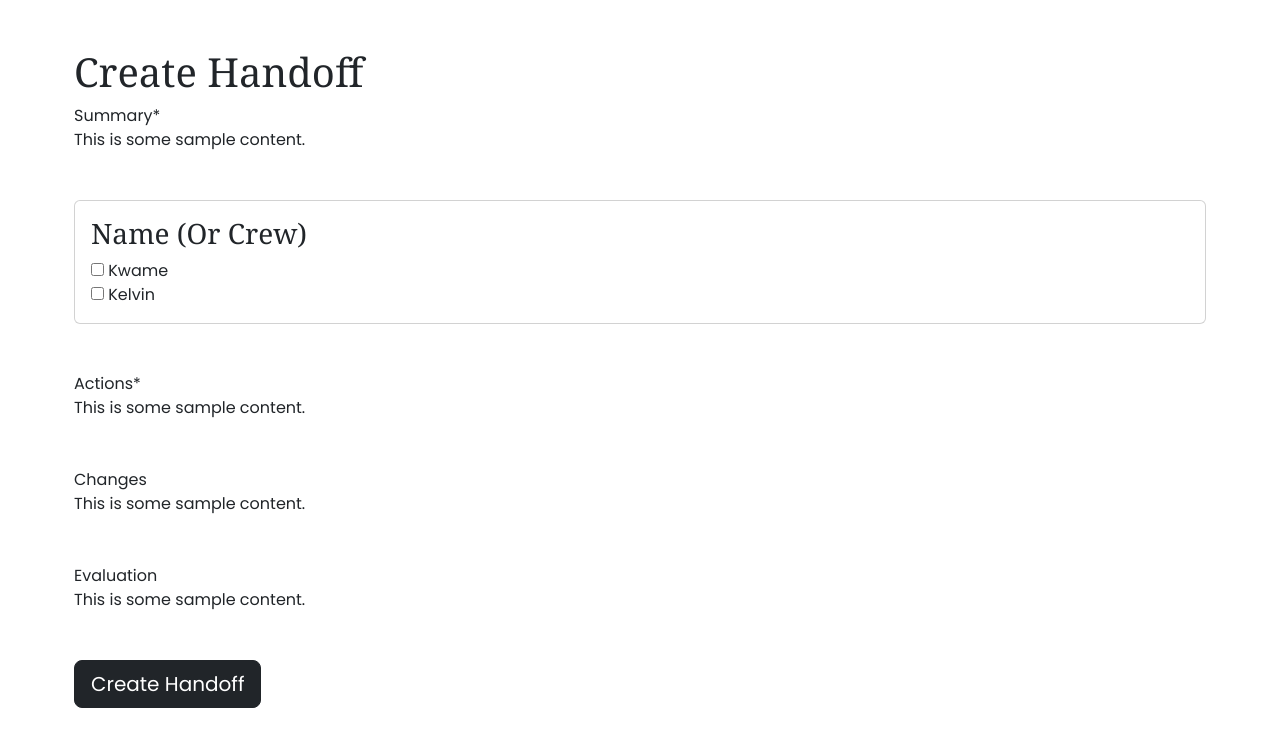
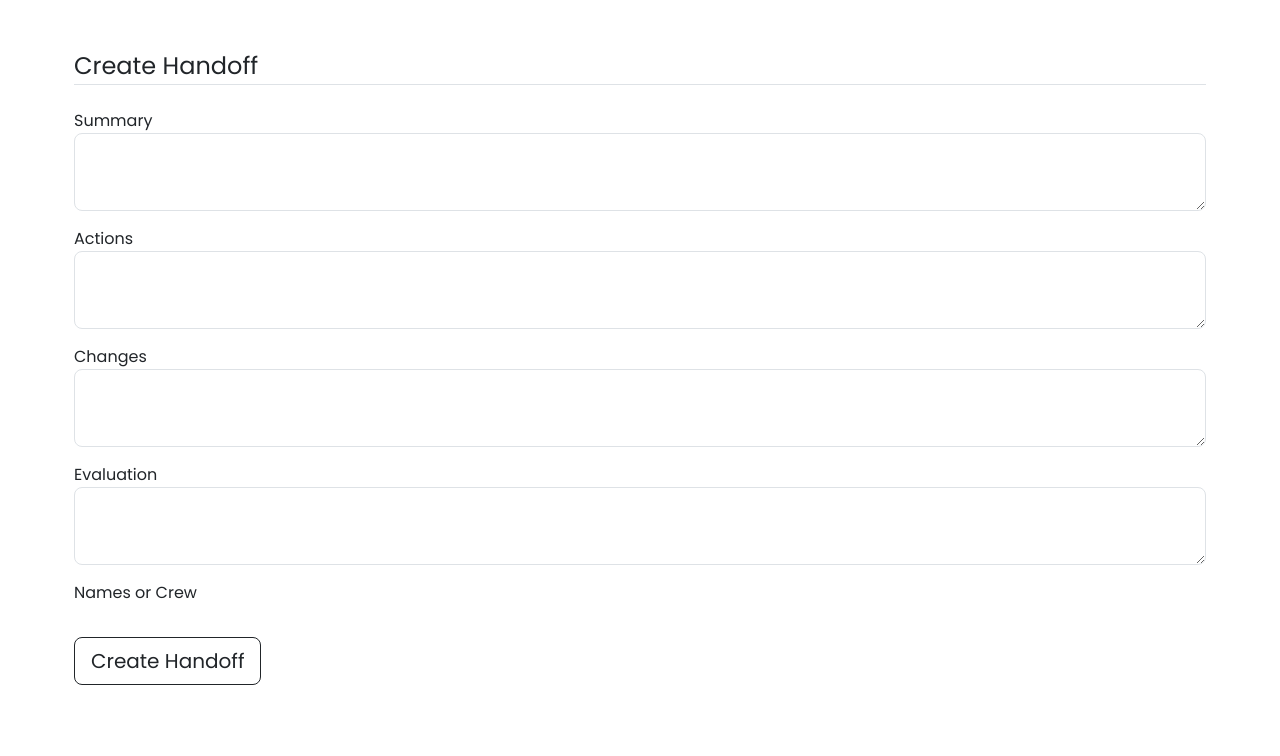
Before and after one commit to AbdulRaufAl-hassan101010/Handoff, a Flask app: template handoffmls/templates/dashboard/create_handoff.html in a window 1280 px wide. Shown: the part 60-816 px from the top of the page. After the commit the page ends 745 px from the top, so only its background shows below. Run offline with Flask 3, Linux system fonts and the light colour scheme; the template is opened without the code that fills it: values that come from a table or form of the project are taken from there, others are empty; the visitor is signed in with stand-in values (Sample User, id 1); some libraries are stand-ins or nearby versions.

Commit message:
created created handoff pages

```diff
--- a/handoffmls/forms.py
+++ b/handoffmls/forms.py
@@ -1,12 +1,12 @@
 from flask_wtf import FlaskForm
-from wtforms import StringField, PasswordField, SubmitField, BooleanField
+from wtforms import StringField, PasswordField, SubmitField, BooleanField, TextAreaField, widgets, SelectMultipleField
 from wtforms.validators import DataRequired, Length, Email, EqualTo, ValidationError
 from handoffmls.models import Lab, User
 
 
 class RegistrationForm(FlaskForm):
     name = StringField('Name',
-                           validators=[DataRequired(), Length(min=2, max=20)])
+                       validators=[DataRequired(), Length(min=2, max=20)])
     email = StringField('Email',
                         validators=[DataRequired(), Email()])
     password = PasswordField('Password', validators=[DataRequired()])
@@ -17,12 +17,14 @@ class RegistrationForm(FlaskForm):
     def validate_name(self, name):
         instituition = Lab.query.filter_by(name=name.data).first()
         if instituition:
-            raise ValidationError('That name is taken. Please choose a different one.')
+            raise ValidationError(
+                'That name is taken. Please choose a different one.')
 
     def validate_email(self, email):
         instituition = Lab.query.filter_by(email=email.data).first()
         if instituition:
-            raise ValidationError('That email is taken. Please choose a different one.')
+            raise ValidationError(
+                'That email is taken. Please choose a different one.')
 
 
 class LoginForm(FlaskForm):
@@ -35,9 +37,9 @@ class LoginForm(FlaskForm):
 
 class AddUserForm(FlaskForm):
     first_name = StringField('First name',
-                           validators=[DataRequired(), Length(min=2, max=30)])
+                             validators=[DataRequired(), Length(min=2, max=30)])
     last_name = StringField('Last name',
-                           validators=[DataRequired(), Length(min=2, max=30)])
+                            validators=[DataRequired(), Length(min=2, max=30)])
     other_name = StringField('Other name')
     email = StringField('Email',
                         validators=[DataRequired(), Email()])
@@ -45,8 +47,20 @@ class AddUserForm(FlaskForm):
     confirm_password = PasswordField('Confirm Password')
     submit = SubmitField('Add User')
 
-
     def validate_email(self, email):
         user = User.query.filter_by(email=email.data).first()
         if user:
-            raise ValidationError('That email is taken. Please choose a different one.')
+            raise ValidationError(
+                'That email is taken. Please choose a different one.')
+
+
+class CreateHandoffForm(FlaskForm):
+    summary = TextAreaField('Summary',
+                            validators=[DataRequired(), Length(min=5)])
+    actions = TextAreaField('Actions',
+                            validators=[DataRequired(), Length(min=5)])
+    changes = TextAreaField('Changes', validators=[DataRequired()])
+    evaluation = TextAreaField('Evaluation',
+                               validators=[DataRequired()])
+    persons = SelectMultipleField('Names or Crew', validators=[DataRequired()], option_widget=widgets.CheckboxInput(), widget=widgets.ListWidget(prefix_label=False))
+    submit = SubmitField('Create Handoff')
--- a/handoffmls/templates/dashboard/create_handoff.html
+++ b/handoffmls/templates/dashboard/create_handoff.html
@@ -1,39 +1,79 @@
 {% extends 'layout.html' %} {% block content %}
 <div class="container mt-5">
-    <h1>Create Handoff</h1>
-<form action="" method="post">
-    <div class="form-group mb-5">
-        <label for="">Summary*</label>
-        <div id="summary" name="summary">This is some sample content.</div>
+  <form method="POST" action="">
+    {{ form.hidden_tag() }}
+    <fieldset class="form-group mb-3">
+      <legend class="border-bottom mb-4">Create Handoff</legend>
+      <div class="form-group mb-3">
+        {{ form.summary.label(class="form-control-label") }} {% if
+        form.summary.errors %} {{ form.summary(class="form-control
+        form-control-lg is-invalid") }}
+        <div class="invalid-feedback">
+          {% for error in form.summary.errors %}
+          <span>{{ error }}</span>
+          {% endfor %}
         </div>
-    <div class="form-group mb-5 card p-3">
-        <h3>Name (Or Crew)</h3>
-        <div><input class="" type="checkbox" name="persons" value="Kwame">
-             <label for="">Kwame</label></div>
-        <div><input class="" type="checkbox" name="persons" value="Kelvin"> <label for="">Kelvin</label></div>
+        {% else %} {{ form.summary(class="form-control form-control-lg") }} {%
+        endif %}
       </div>
-    <div class="form-group mb-5">
-        <label for="">Actions*</label>
-        <div id="actions" name="actions">This is some sample content.</div>
+      <div class="form-group mb-3">
+        {{ form.actions.label(class="form-control-label") }} {% if
+        form.actions.errors %} {{ form.actions(class="form-control
+        form-control-lg is-invalid") }}
+        <div class="invalid-feedback">
+          {% for error in form.actions.errors %}
+          <span>{{ error }}</span>
+          {% endfor %}
         </div>
-    <div class="form-group mb-5">
-        <label for="">Changes</label>
-        <div id="changes" name="changes">This is some sample content.</div>
+        {% else %} {{ form.actions(class="form-control form-control-lg") }} {%
+        endif %}
       </div>
-    <div class="form-group mb-5">
-        <label for="">Evaluation</label>
-        <div id="evaluation" name="evaluation">This is some sample content.</div>
+      <div class="form-group mb-3">
+        {{ form.changes.label(class="form-control-label") }} {% if
+        form.changes.errors %} {{ form.changes(class="form-control
+        form-control-lg is-invalid") }}
+        <div class="invalid-feedback">
+          {% for error in form.changes.errors %}
+          <span>{{ error }}</span>
+          {% endfor %}
         </div>
-
-    <div class="form-group mb-5">
-        <input type="submit" class="btn btn-dark btn-lg" value="Create Handoff" name="submit">
+        {% else %} {{ form.changes(class="form-control form-control-lg") }} {%
+        endif %}
+      </div>
+      <div class="form-group mb-3">
+        {{ form.evaluation.label(class="form-control-label") }} {% if
+        form.evaluation.errors %} {{ form.evaluation(class="form-control
+        form-control-lg is-invalid") }}
+        <div class="invalid-feedback">
+          {% for error in form.evaluation.errors %}
+          <span>{{ error }}</span>
+          {% endfor %}
+        </div>
+        {% else %} {{ form.evaluation(class="form-control form-control-lg") }}
+        {% endif %}
+      </div>
+      <div>
+        {{ form.persons.label }}
+        <ul>
+          {% for subfield in form.persons %}
+          <div>
+            <label>
+              <input
+                type="checkbox"
+                name="{{ subfield.name }}"
+                value="{{ subfield.data }}"
+              />
+              {{ subfield.label }}
+            </label>
+          </div>
+          {% endfor %}
+        </ul>
+      </div>
+    </fieldset>
+    <div class="form-group mb-3">
+      {{ form.submit(class="btn btn-outline-dark btn-lg") }}
     </div>
   </form>
 </div>
-<script>
-    ClassicEditor.create( document.querySelector( '#summary' ) );
-    ClassicEditor.create( document.querySelector( '#actions' ) );
-    ClassicEditor.create( document.querySelector( '#changes' ) );
-    ClassicEditor.create( document.querySelector( '#evaluation' ) );
-</script>
+
 {% endblock content %}
--- a/handoffmls/templates/dashboard/navbar.html
+++ b/handoffmls/templates/dashboard/navbar.html
@@ -1,53 +1,83 @@
 <nav class="navbar navbar-expand-lg bg-dark" data-bs-theme="dark">
   <div class="container">
     <a class="navbar-brand" href="/">Dashboard</a>
-        <button class="navbar-toggler" type="button" data-bs-toggle="collapse" data-bs-target="#navbarNavDropdown"
-            aria-controls="navbarNavDropdown" aria-expanded="false" aria-label="Toggle navigation">
+    <button
+      class="navbar-toggler"
+      type="button"
+      data-bs-toggle="collapse"
+      data-bs-target="#navbarNavDropdown"
+      aria-controls="navbarNavDropdown"
+      aria-expanded="false"
+      aria-label="Toggle navigation"
+    >
       <i class="fa-solid fa-bars"></i>
     </button>
-        <div class="collapse navbar-collapse justify-content-end align-content-center" id="navbarNavDropdown">
+    <div
+      class="collapse navbar-collapse justify-content-end align-content-center"
+      id="navbarNavDropdown"
+    >
       <ul class="navbar-nav">
         <li class="nav-item">
           <a class="nav-link active" aria-current="page" href="#">Home</a>
         </li>
         <li class="nav-item dropdown">
-
-                    <a class="nav-link" href="#" role="button" data-bs-toggle="dropdown" aria-expanded="false">
+          <a
+            class="nav-link"
+            href="#"
+            role="button"
+            data-bs-toggle="dropdown"
+            aria-expanded="false"
+          >
             <div class="position-relativ">
               Notifications<i class="fa-regular fa-envelope fa-lg"></i>
               <span
-                                class="position-absolute top-0 start-100 translate-middle p-2 bg-danger border border-light rounded-circle">
+                class="position-absolute top-0 start-100 translate-middle p-2 bg-danger border border-light rounded-circle"
+              >
                 <span class="visually-hidden">New alerts</span>
               </span>
             </div>
-
           </a>
           <ul class="dropdown-menu">
             <li><a class="dropdown-item" href="#">Action</a></li>
             <li><a class="dropdown-item" href="#">Another action</a></li>
             <li>
-                            <hr class="dropdown-divider">
+              <hr class="dropdown-divider" />
             </li>
             <li><a class="dropdown-item" href="#">Something else here</a></li>
           </ul>
         </li>
         <li class="nav-item dropdown">
-                    <a class="nav-link dropdown-toggle" href="/" role="button" data-bs-toggle="dropdown"
-                        aria-expanded="false">
+          <a
+            class="nav-link dropdown-toggle"
+            href="/"
+            role="button"
+            data-bs-toggle="dropdown"
+            aria-expanded="false"
+          >
             {{session.get('username')}}
-                        <img id="profile-img" src="/static/imgs/profile.png" alt="">
+            <img id="profile-img" src="/static/imgs/profile.png" alt="" />
           </a>
           <ul class="dropdown-menu">
             {% if session.get('lab_id') %}
-                        <li><a class="dropdown-item" href="{{ url_for('dashboard_users') }}">Add User</a></li>
+            <li>
+              <a class="dropdown-item" href="{{ url_for('dashboard_users') }}"
+                >Add User</a
+              >
+            </li>
             {% else %}
-                        <li><a class="dropdown-item" href="{{ url_for('create_handoff') }}">Create Handoff</a></li>
+            <li>
+              <a class="dropdown-item" href="{{ url_for('create_handoff') }}"
+                >Create Handoff</a
+              >
+            </li>
             {% endif %}
-                        <li><a class="dropdown-item" href="#">Another action</a></li>
+            <li><a class="dropdown-item" href="#">Profile</a></li>
             <li>
-                            <hr class="dropdown-divider">
+              <hr class="dropdown-divider" />
             </li>
-                        <li><a class="dropdown-item" href="{{ url_for('logout') }}">logout</a></li>
+            <li>
+              <a class="dropdown-item" href="{{ url_for('logout') }}">logout</a>
+            </li>
           </ul>
         </li>
       </ul>
```
Also changed, not shown: handoffmls/models.py (+29 -3 lines), handoffmls/routes.py (+67 -27 lines), handoffmls/templates/home.html (+8 -8 lines). Lines whose indentation alone changed are shown as unchanged.
